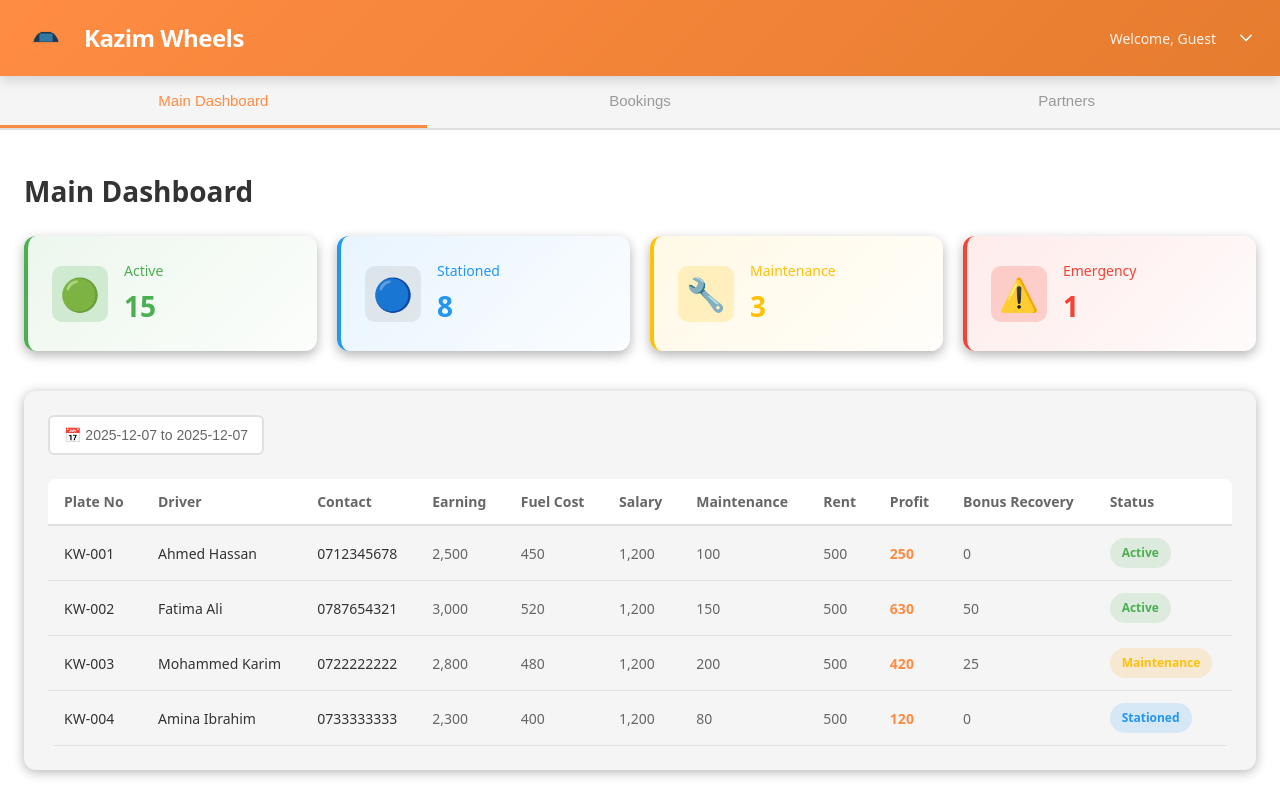
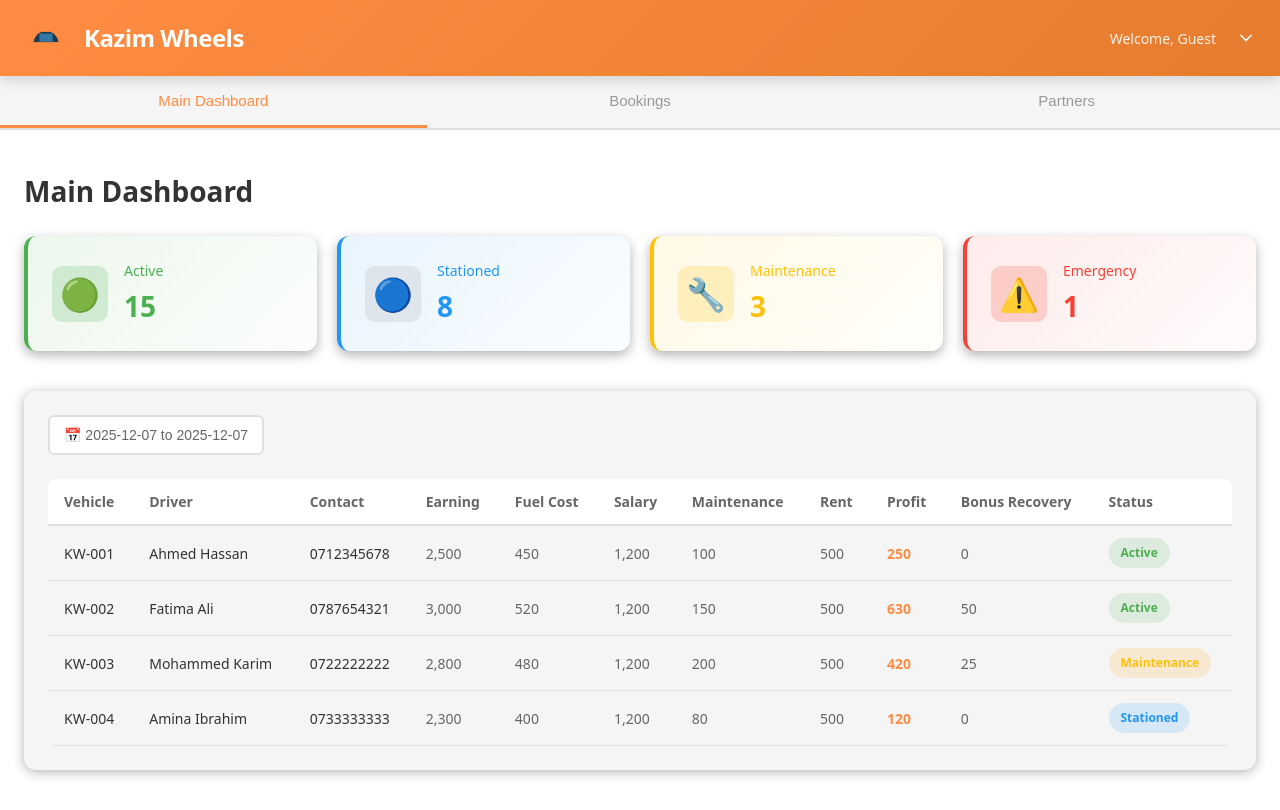
Before and after one commit to ezuu98/yangoApp, a React (Vite) app in the folder client/: page /dashboard in a window 1280 px wide. Built offline with nearby package versions, Linux system fonts and the light colour scheme.

Commit message:
completionId: cgen-45a30ab7c2ba442598c339037f66e8df
cgen-45a30ab7c2ba442598c339037f66e8df

```diff
--- a/client/src/pages/Dashboard.jsx
+++ b/client/src/pages/Dashboard.jsx
@@ -373,7 +373,7 @@ function Dashboard() {
                 <table className="vehicles-table">
                   <thead>
                     <tr>
-                      <th>Plate No</th>
+                      <th>Vehicle</th>
                       <th>Driver</th>
                       <th>Contact</th>
                       <th>Earning</th>
```
